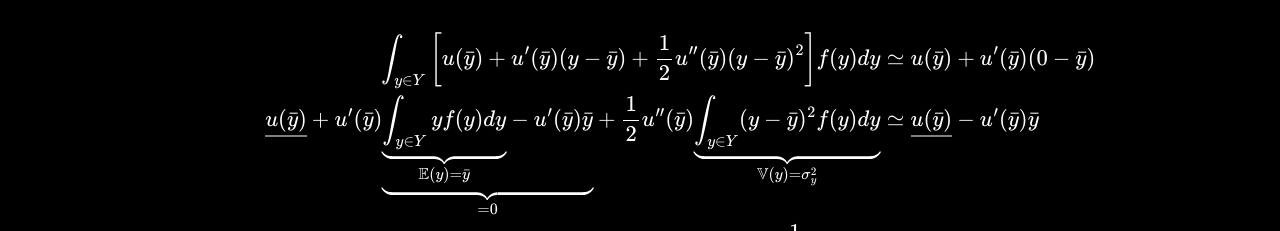
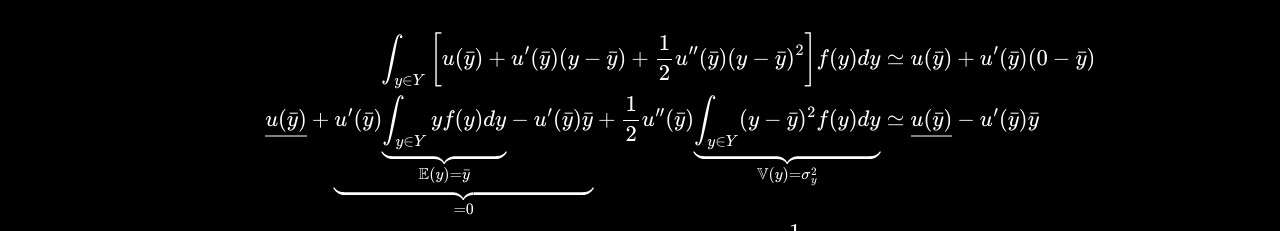
Before and after one commit to mohitkarnani/mohitkarnani.github.io, a plain HTML site: page index.html in a window 1280 px wide. Shown: the part 1252-1483 px from the top of the page. Drawn offline with nearby package versions, Linux system fonts and the light colour scheme; some packages are replaced by stand-ins of ours; files whose address does not match are found by name.

Commit message:
underbrace

```diff
--- a/index.html
+++ b/index.html
@@ -116,7 +116,7 @@
                 <p>$\LaTeX$ test:</p>
 		<p>\begin{align*}
 \int_{y\in Y} \left[ u(\bar{y})+u'(\bar{y})(y-\bar{y})+\frac{1}{2}u''(\bar{y})(y-\bar{y})^2 \right] f(y) dy &\simeq u(\bar{y})+u'(\bar{y})(0-\bar{y}) \\
-\underline{u(\bar{y})}+u'(\bar{y})\underbrace{\underbrace{\int_{y\in Y}yf(y)dy}_{\mathbb{E}(y)=\bar{y}}-u'(\bar{y})\bar{y}}_{=0}+\frac{1}{2}u''(\bar{y})\underbrace{\int_{y\in Y}(y-\bar{y})^2 f(y) dy}_{\mathbb{V}(y)=\sigma_y^2} &\simeq \underline{u(\bar{y})}-u'(\bar{y})\bar{y} \\
+\underline{u(\bar{y})}+\underbrace{u'(\bar{y})\underbrace{\int_{y\in Y}yf(y)dy}_{\mathbb{E}(y)=\bar{y}}-u'(\bar{y})\bar{y}}_{=0}+\frac{1}{2}u''(\bar{y})\underbrace{\int_{y\in Y}(y-\bar{y})^2 f(y) dy}_{\mathbb{V}(y)=\sigma_y^2} &\simeq \underline{u(\bar{y})}-u'(\bar{y})\bar{y} \\
 \frac{1}{2}u''(\bar{y})\sigma_y^2 &\simeq-u'(\bar{y})\bar{y} \\
 \implies\bar{y} &\simeq \sqrt{\frac{\rho}{2}}\sigma_y.
 \end{align*}</p>
```
